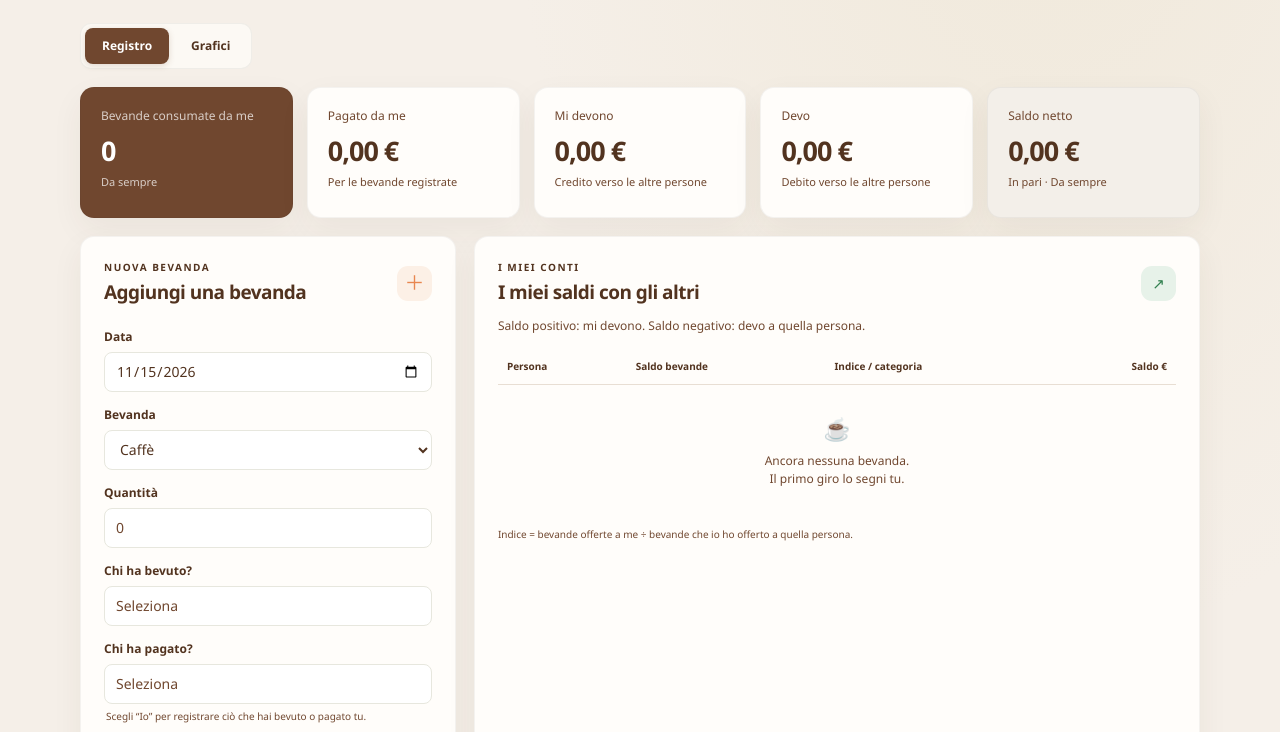
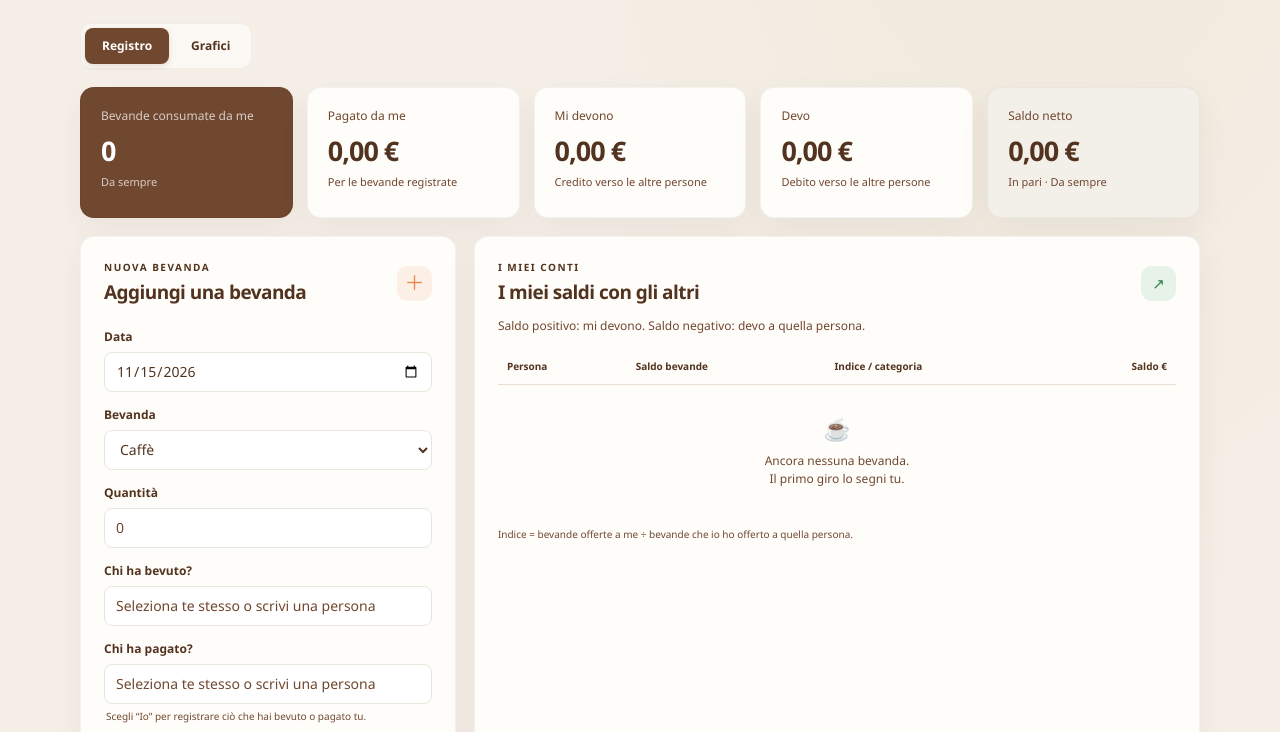
Before and after one commit to stefanogit97/OffriTu, a plain HTML site: page index.html in a window 1280 px wide. Shown: the part 220-952 px from the top of the page. Drawn offline with Linux system fonts and the light colour scheme.

Commit message:
Update index.html

```diff
--- a/index.html
+++ b/index.html
@@ -150,7 +150,7 @@
   name="drinker"
   type="text"
   maxlength="60"
-  placeholder="Seleziona "Io" o scrivi una persona"
+  placeholder="Seleziona te stesso o scrivi una persona"
   list="people-options"
   autocomplete="off"
   required>
@@ -163,7 +163,7 @@
   name="payer"
   type="text"
   maxlength="60"
-  placeholder="Seleziona "Io" o scrivi una persona"
+  placeholder="Seleziona te stesso o scrivi una persona"
   list="people-options"
   autocomplete="off"
   required>
```
